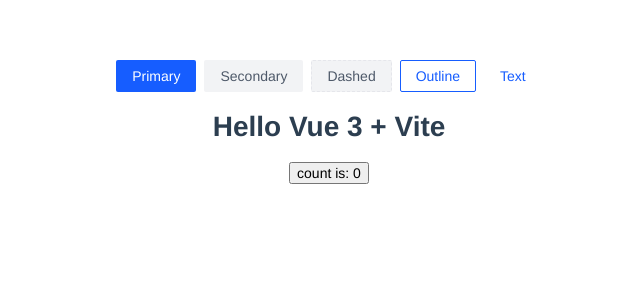
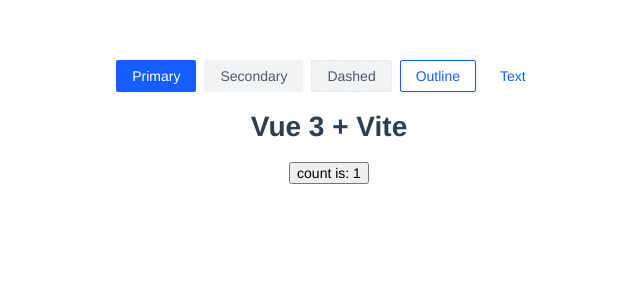
Before and after one commit to zhaozhentao/arco_admin_template, a Vue app: page / in a window 1280 px wide. Shown: the top 300 px of the page, without its empty margins (311-951 px from the left). Built offline with nearby package versions, Linux system fonts and the light colour scheme.

Commit message:
修改comp

```diff
--- a/src/App.vue
+++ b/src/App.vue
@@ -1,11 +1,9 @@
 <script setup>
-// This starter template is using Vue 3 <script setup> SFCs
-// Check out https://v3.vuejs.org/api/sfc-script-setup.html#sfc-script-setup
 import HelloWorld from './components/HelloWorld.vue'
 </script>
 
 <template>
-  <HelloWorld msg="Hello Vue 3 + Vite" />
+  <HelloWorld msg="Vue 3 + Vite" />
 </template>
 
 <style>
--- a/src/components/HelloWorld.vue
+++ b/src/components/HelloWorld.vue
@@ -1,13 +1,3 @@
-<script setup>
-import { ref } from 'vue'
-
-defineProps({
-  msg: String
-})
-
-const count = ref(0)
-</script>
-
 <template>
   <a-space>
     <a-button type="primary">Primary</a-button>
@@ -22,6 +12,19 @@
   <button type="button" @click="count++">count is: {{ count }}</button>
 </template>
 
+<script>
+export default {
+  props: {
+    msg: String
+  },
+  data() {
+    return {
+      count: 1
+    }
+  }
+}
+</script>
+
 <style scoped>
 a {
   color: #42b983;
```
